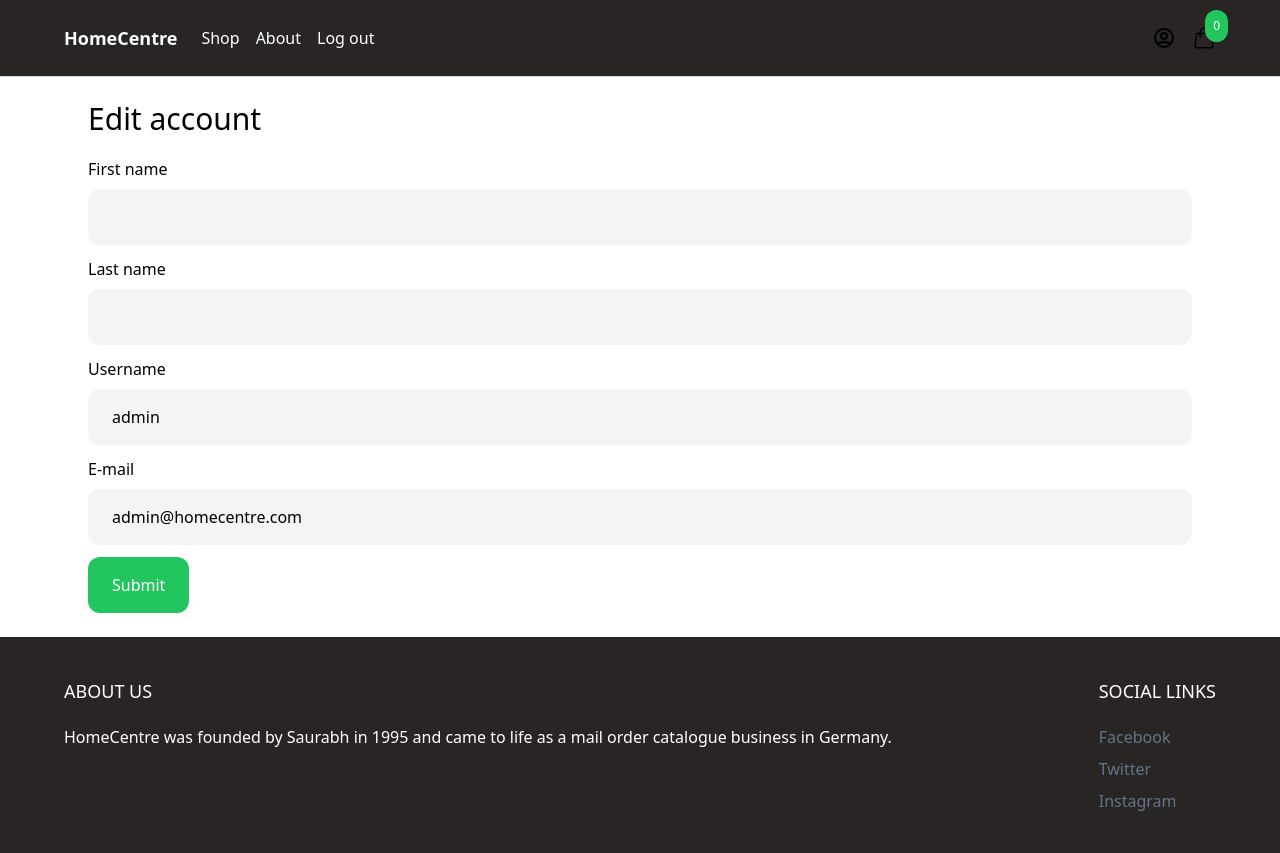
After one commit to imsaurabh1/homecentre, a Django app: page /myaccount/edit/ in a window 1280 px wide. The commit adds this page. Run offline with Django 4.2, Linux system fonts and the light colour scheme; a user stored in the database is signed in; some libraries are stand-ins or nearby versions.

Commit message:
my_account html, link and functionality

```diff
--- a/core/templates/core/base.html
+++ b/core/templates/core/base.html
@@ -26,7 +26,7 @@
                 </div>
 
                 <div class="menu-right flex items-center space-x-4">
-                    <a href="{% url 'login' %}">
+                    <a href="{% url 'myaccount' %}">
                         <svg xmlns="http://www.w3.org/2000/svg" class="h-6 w-6" fill="none" viewBox="0 0 24 24" stroke="currentColor">
                             <path stroke-linecap="round" stroke-linejoin="round" stroke-width="2" d="M5.121 17.804A13.937 13.937 0 0112 16c2.5 0 4.847.655 6.879 1.804M15 10a3 3 0 11-6 0 3 3 0 016 0zm6 2a9 9 0 11-18 0 9 9 0 0118 0z" />
                         </svg>
--- /dev/null
+++ b/core/templates/core/edit_myaccount.html
@@ -0,0 +1,37 @@
+{% extends 'core/base.html' %}
+
+{% block title %}Edit account{% endblock %}
+
+{% block content %}
+<div class="max-w-6xl mx-auto p-6">
+    <h1 class="mb-5 text-3xl">Edit account</h1>
+
+    <form method="post" action="." class="space-y-3">
+        {% csrf_token %}
+
+        <div>
+            <label>First name</label>
+            <input name="first_name" value="{{ request.user.first_name }}" type="text" class="w-full mt-2 py-4 px-6 bg-gray-100 rounded-xl">
+        </div>
+
+        <div>
+            <label>Last name</label>
+            <input name="last_name" value="{{ request.user.last_name }}" type="text" class="w-full mt-2 py-4 px-6 bg-gray-100 rounded-xl">
+        </div>
+
+        <div>
+            <label>Username</label>
+            <input name="username" value="{{ request.user.username }}" type="text" class="w-full mt-2 py-4 px-6 bg-gray-100 rounded-xl">
+        </div>
+
+        <div>
+            <label>E-mail</label>
+            <input name="email" value="{{ request.user.email }}" type="email" class="w-full mt-2 py-4 px-6 bg-gray-100 rounded-xl">
+        </div>
+
+        <div>
+            <button class="py-4 px-6 rounded-xl text-white bg-green-500">Submit</button>
+        </div>
+    </form>
+</div>
+{% endblock %}
--- a/core/urls.py
+++ b/core/urls.py
@@ -1,7 +1,7 @@
 from django.contrib.auth import views
 from django.urls import path
 
-from core.views import frontpage, shop, signup
+from core.views import frontpage, shop, signup, myaccount, edit_myaccount
 from product.views import product
 
 urlpatterns = [
@@ -9,6 +9,8 @@ urlpatterns = [
     path('signup/', signup, name='signup'),
     path('logout/', views.LogoutView.as_view(), name='logout'),
     path('login/', views.LoginView.as_view(template_name='core/login.html'), name='login'),
+    path('myaccount/', myaccount, name='myaccount'),
+    path('myaccount/edit/', edit_myaccount, name='edit_myaccount'),
     path('shop/', shop, name='shop'),
     path('shop/<slug:slug>/', product, name='product'),
 ]
--- a/core/views.py
+++ b/core/views.py
@@ -1,4 +1,6 @@
 from django.contrib.auth import login
+from django.contrib.auth.decorators import login_required
+
 from django.db.models import Q
 from django.shortcuts import render, redirect
 
@@ -25,8 +27,22 @@ def signup(request):
 
     return render(request, 'core/signup.html', {'form': form})
 
-def login_old(request):
-    return render(request, 'core/login.html')
+@login_required
+def myaccount(request):
+    return render(request, 'core/myaccount.html')
+
+@login_required
+def edit_myaccount(request):
+    if request.method == 'POST':
+        user = request.user
+        user.first_name = request.POST.get('first_name')
+        user.last_name = request.POST.get('last_name')
+        user.email = request.POST.get('email')
+        user.username = request.POST.get('username')
+        user.save()
+
+        return redirect('myaccount')
+    return render(request, 'core/edit_myaccount.html')
 
 def shop(request):
     categories = Category.objects.all()
```
Also changed, not shown: core/templates/core/myaccount.html (added, +56 -0 lines), db.sqlite3.
